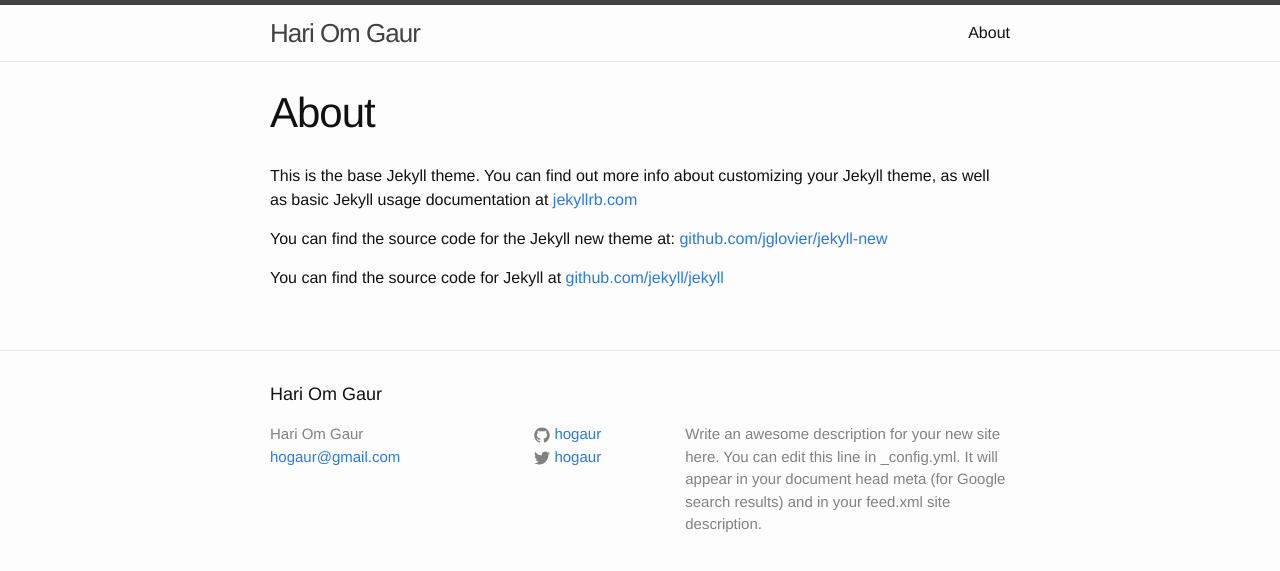
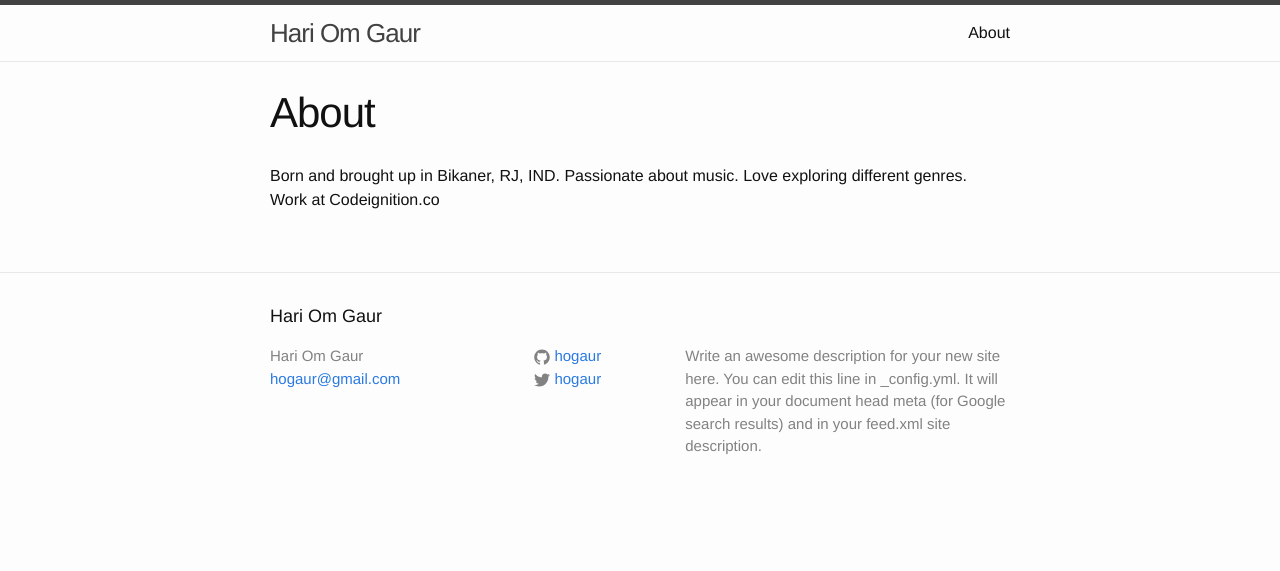
Before and after one commit to hogaur/hogaur.github.io, a Jekyll site: the page built from about.md, in a window 1280 px wide. Shown: the top 571 px of the page. Built offline with Jekyll 4.4.1, drawn with Linux system fonts in a browser that asks for light colours.

Commit message:
About file edit

```diff
--- a/about.md
+++ b/about.md
@@ -4,8 +4,6 @@
 permalink: /about/
 ---
 
-This is the base Jekyll theme. You can find out more info about customizing your Jekyll theme, as well as basic Jekyll usage documentation at [jekyllrb.com](http://jekyllrb.com/)
-
-You can find the source code for the Jekyll new theme at: [github.com/jglovier/jekyll-new](https://github.com/jglovier/jekyll-new)
-
-You can find the source code for Jekyll at [github.com/jekyll/jekyll](https://github.com/jekyll/jekyll)
+Born and brought up in Bikaner, RJ, IND.
+Passionate about music. Love exploring different genres.
+Work at Codeignition.co
```
